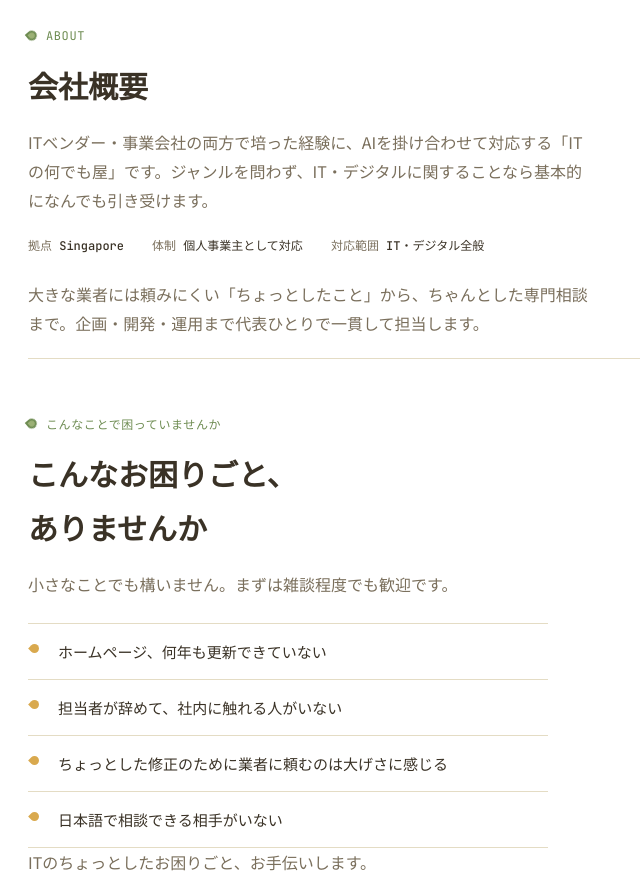
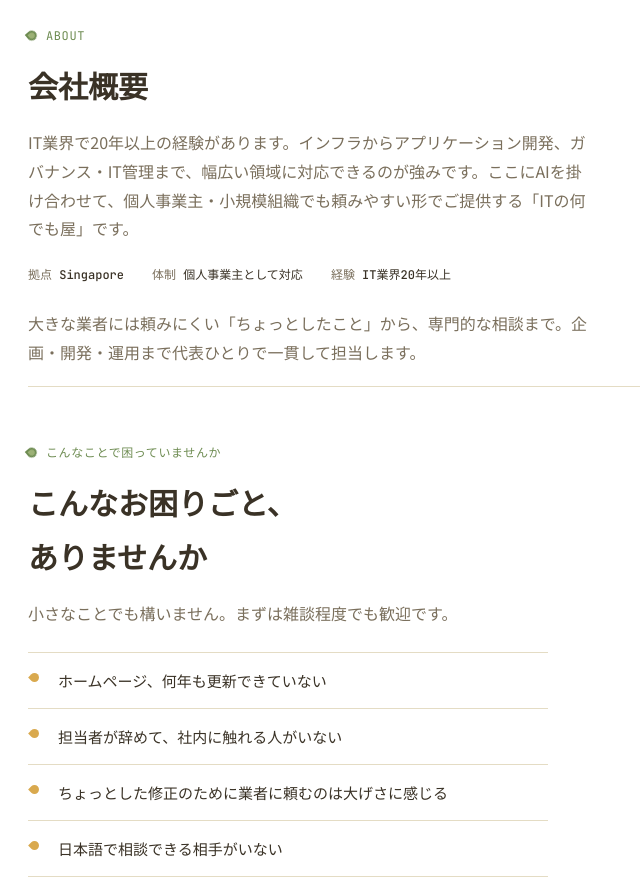
Before and after one commit to oguworld/willoa-site, a Next.js app: page / in a window 1280 px wide. Shown: the part 780-1662 px from the top of the page, without its empty margins (0-640 px from the left). Built offline with nearby package versions, Linux system fonts and the light colour scheme.

Commit message:
Foreground 20+ years IT experience and infra-to-governance range
Co-Authored-By: Claude Sonnet 5 <noreply@anthropic.com>

```diff
--- a/src/app/page.tsx
+++ b/src/app/page.tsx
@@ -69,7 +69,7 @@ export default function Home() {
           </div>
           <h2>会社概要</h2>
           <p>
-            ITベンダー・事業会社の両方で培った経験に、AIを掛け合わせて対応する「ITの何でも屋」です。ジャンルを問わず、IT・デジタルに関することなら基本的になんでも引き受けます。
+            IT業界で20年以上の経験があります。インフラからアプリケーション開発、ガバナンス・IT管理まで、幅広い領域に対応できるのが強みです。ここにAIを掛け合わせて、個人事業主・小規模組織でも頼みやすい形でご提供する「ITの何でも屋」です。
           </p>
 
           <div className="facts">
@@ -80,12 +80,12 @@ export default function Home() {
               体制 <span>個人事業主として対応</span>
             </div>
             <div>
-              対応範囲 <span>IT・デジタル全般</span>
+              経験 <span>IT業界20年以上</span>
             </div>
           </div>
 
           <p style={{ marginTop: 22 }}>
-            大きな業者には頼みにくい「ちょっとしたこと」から、ちゃんとした専門相談まで。企画・開発・運用まで代表ひとりで一貫して担当します。
+            大きな業者には頼みにくい「ちょっとしたこと」から、専門的な相談まで。企画・開発・運用まで代表ひとりで一貫して担当します。
           </p>
         </section>
 
```
